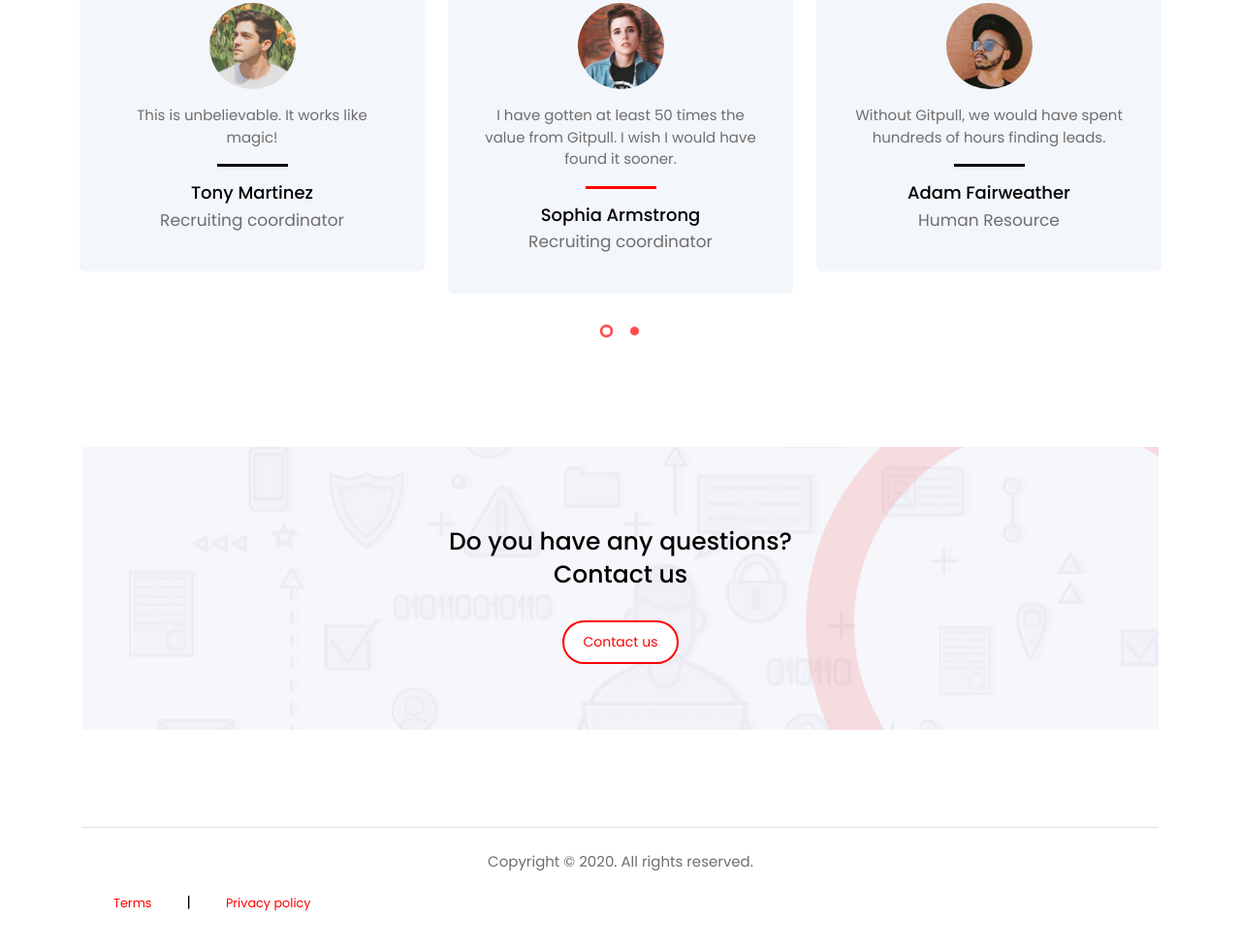
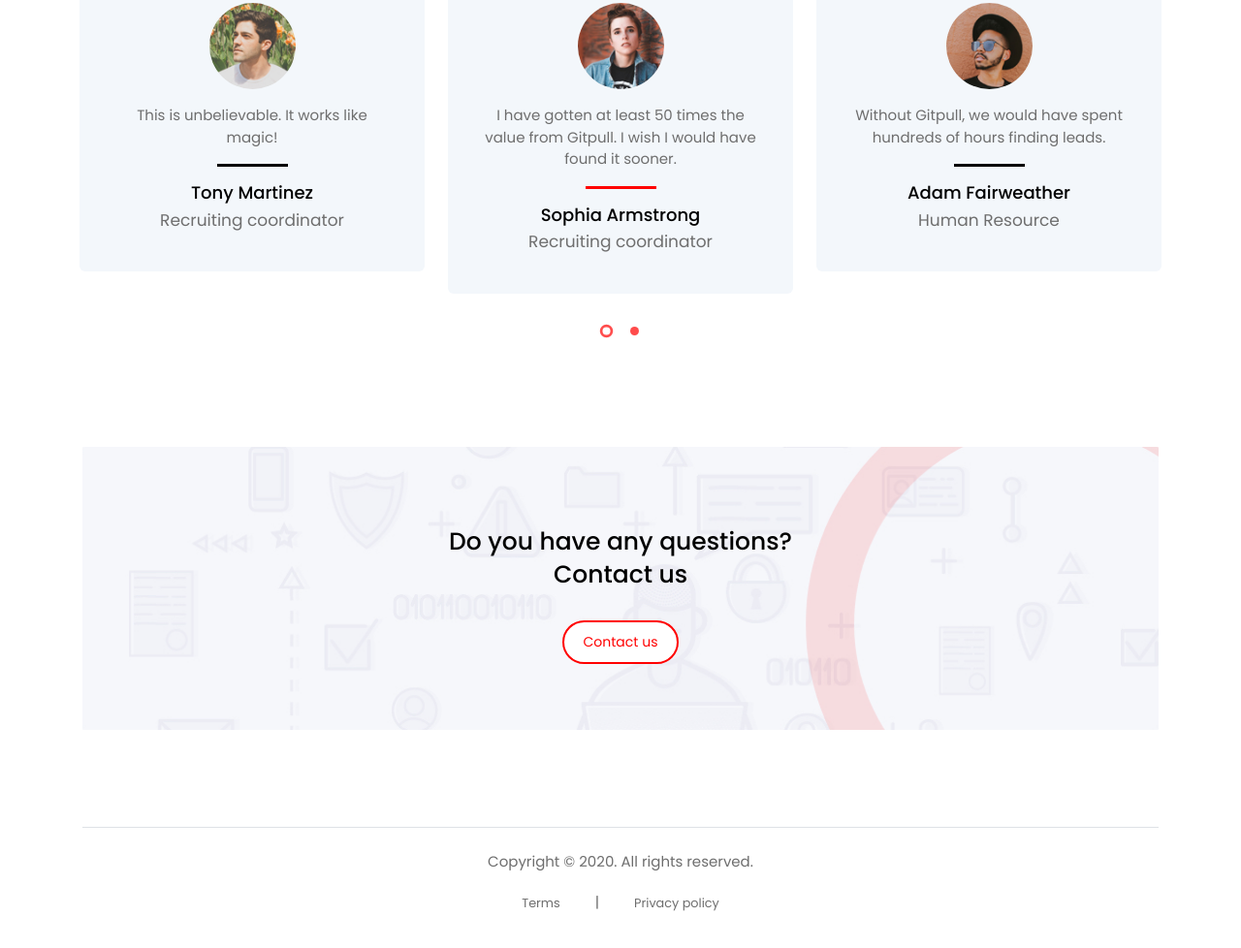
Before and after one commit to gitpulldev/gitpulldev.github.io, a website: page index.html in a window 1280 px wide. Shown: the part 1785-2763 px from the top of the page at 97% size. Drawn offline with Linux system fonts and the light colour scheme.

Commit message:
more styles

```diff
--- a/css/custom.css
+++ b/css/custom.css
@@ -2,7 +2,12 @@ img.hero-logo {
   max-width: 180px;
 }
 
+footer .terms {
+  color: #6e6e6e;
+}
+
 footer .terms a {
   font-size: 0.8rem;
-  padding: 2rem;
+  padding: 0 2rem;
+  color: #6e6e6e;
 }
--- a/index.html
+++ b/index.html
@@ -167,7 +167,7 @@
       </section>
       <footer class="border-top">
         <p class="text-center text-muted pt-4">Copyright © 2020. All rights reserved.</p>
-        <p class="m-0 pt-1 pb-2 terms"><a href="#">Terms</a> | <a href="#" >Privacy policy</a>
+        <p class="text-center m-0 pt-1 pb-2 terms"><a href="#">Terms</a> | <a href="#" >Privacy policy</a>
         </p>
       </footer>
     </div>
```
